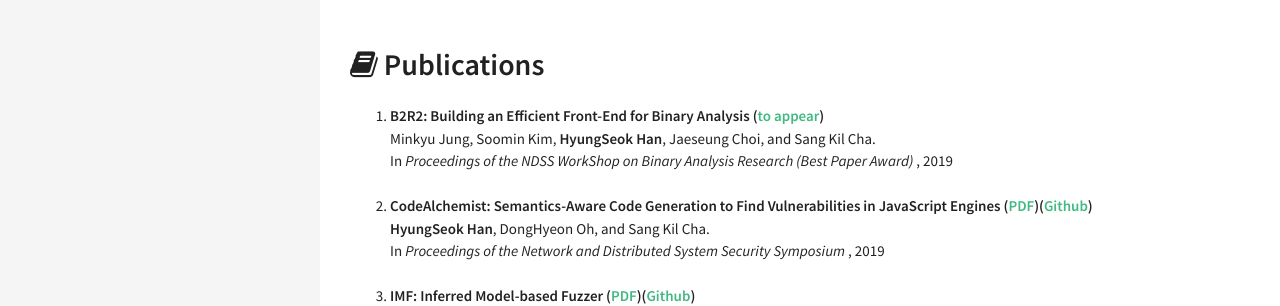
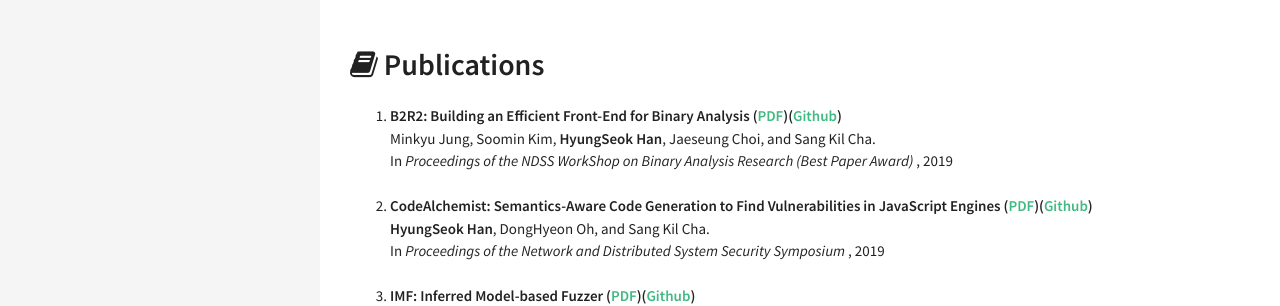
Before and after one commit to DaramG/daramg.github.io, a Jekyll site: the page built from index.html, in a window 1280 px wide. Shown: the part 488-794 px from the top of the page. Built offline with Jekyll 4.4.1, drawn with Linux system fonts in a browser that asks for light colours.

Commit message:
Update publication

```diff
--- a/_data/index/publication.yml
+++ b/_data/index/publication.yml
@@ -1,5 +1,5 @@
 - title: "B2R2: Building an Efficient Front-End for Binary Analysis"
-  howto: (<a href="#">to appear</a>)
+  howto: (<a href="https://softsec.kaist.ac.kr/~sangkilc/papers/jung-bar19.pdf">PDF</a>)(<a href="https://github.com/B2R2-org/B2R2">Github</a>)
   where: In <em>Proceedings of the NDSS WorkShop on Binary Analysis Research (Best Paper Award)</em>
   year : 2019
   authors: Minkyu Jung, Soomin Kim, <strong>HyungSeok Han</strong>, Jaeseung Choi, and Sang Kil Cha.
```
